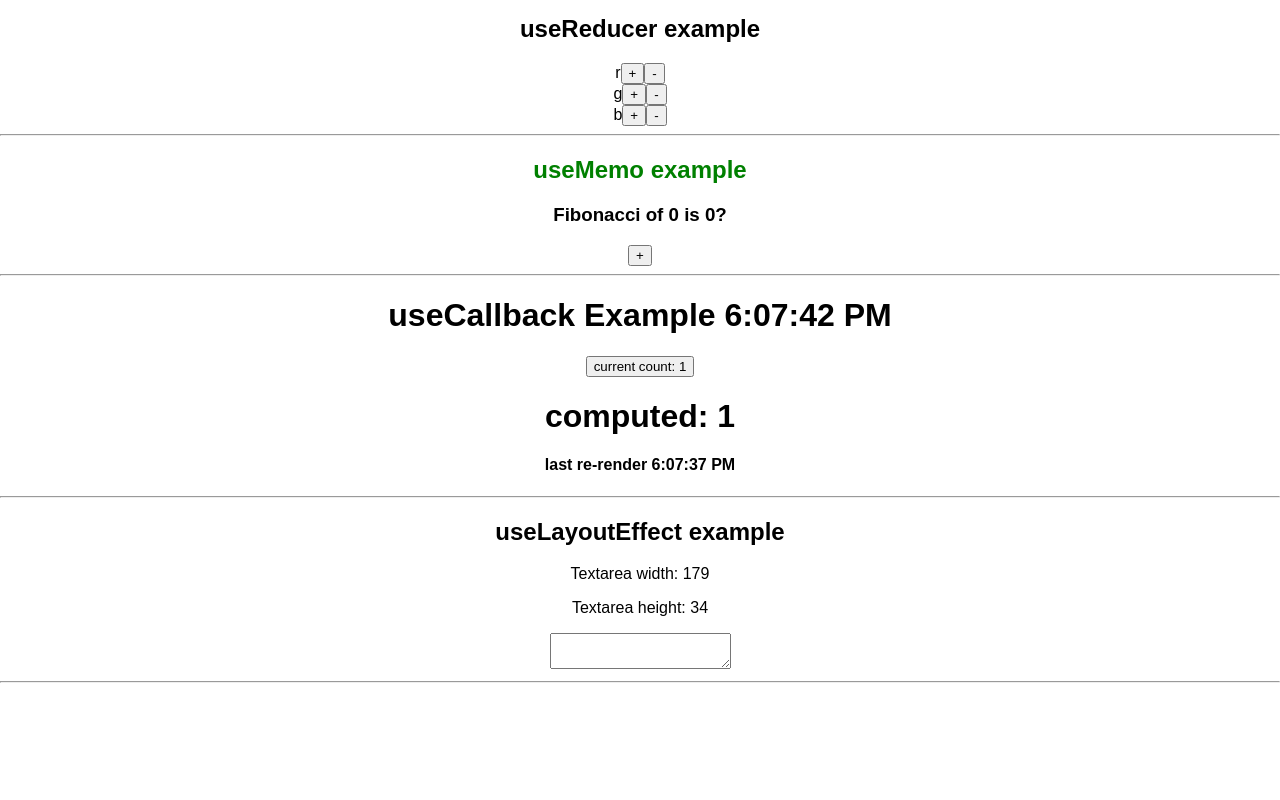
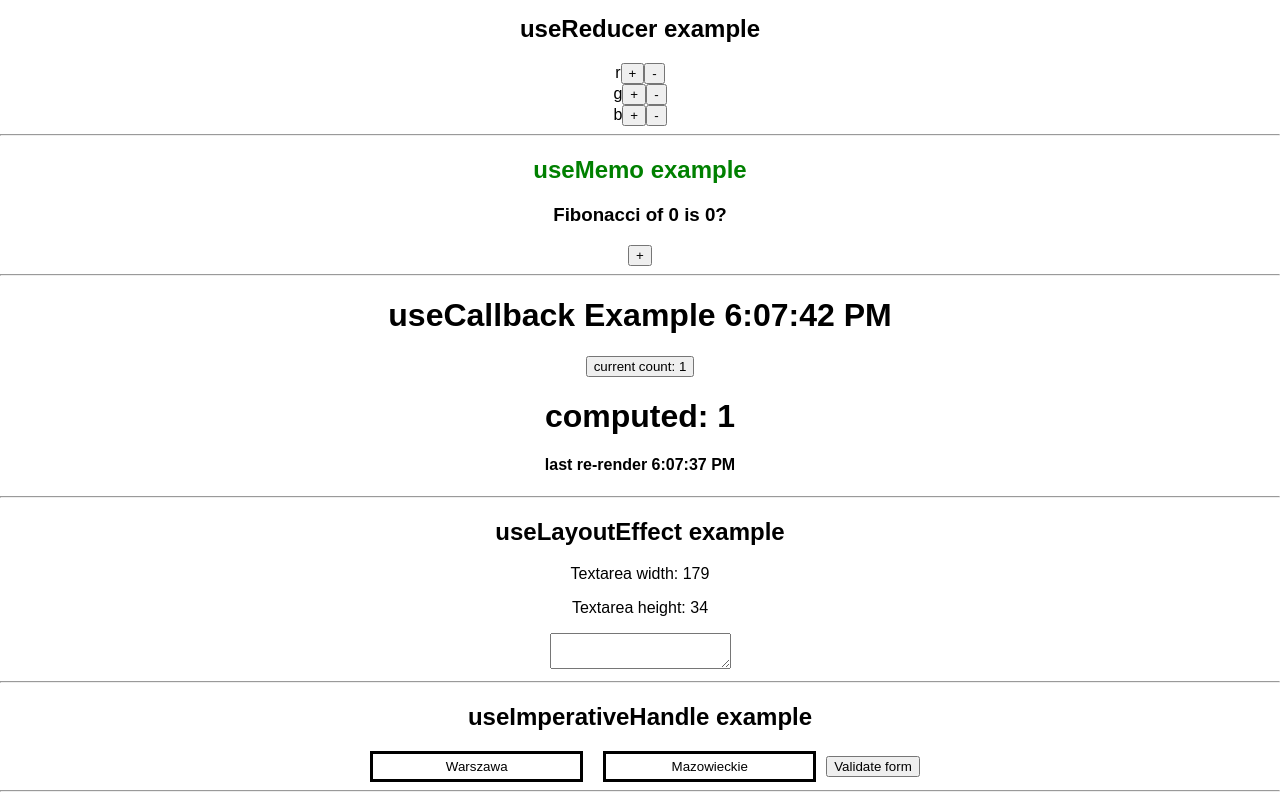
Before and after one commit to mirek-t/useReact, a React (Create React App) app: page / in a window 1280 px wide. Shown: the part 347-1147 px from the top of the page. Before the commit the page ends 1038 px from the top, so only its background shows below. Built offline with nearby package versions, Linux system fonts and the light colour scheme.

Commit message:
useImperativeHandle example

```diff
--- a/src/App.js
+++ b/src/App.js
@@ -6,6 +6,7 @@ import ReducerComponent from "./Reducer";
 import RefComponent from "./Ref";
 import State from "./State";
 import LayoutEffect from "./LayoutEffect";
+import ImperativeHandle from "./ImperativeHandle";
 
 function App() {
   return (
@@ -24,6 +25,8 @@ function App() {
       <hr />
       <LayoutEffect />
       <hr />
+      <ImperativeHandle />
+      <hr />
     </div>
   );
 }
--- /dev/null
+++ b/src/ImperativeHandle.jsx
@@ -0,0 +1,85 @@
+import { useState, useRef, useImperativeHandle, forwardRef } from "react";
+
+const ElaborateInput = forwardRef(
+  ({ hasError, placeholder, value, update }, ref) => {
+    const inputRef = useRef(null);
+    useImperativeHandle(ref, () => ({
+      focus: () => {
+        inputRef.current.focus();
+      },
+      magic() {
+        alert("Magic");
+      },
+    }));
+
+    return (
+      <input
+        ref={inputRef}
+        value={value}
+        onChange={(e) => update(e.target.value)}
+        placeholder={placeholder}
+        type="text"
+        style={{
+          padding: "5px 15px",
+          borderWidth: "3px",
+          border: "solid",
+          borderColor: hasError ? "red" : "black",
+          margin: "0 10px",
+          textAlign: "center",
+        }}
+      />
+    );
+  }
+);
+
+function ImperativeHandle() {
+  const [city, setCity] = useState("Warszawa");
+  const [state, setState] = useState("Mazowieckie");
+  const [error, setError] = useState("");
+  const cityRef = useRef(null);
+  const stateRef = useRef(null);
+
+  function validate() {
+    if (
+      !/^([a-zA-Z\u0080-\u024F]+(?:. |-| |'))*[a-zA-Z\u0080-\u024F]*$/.test(
+        city
+      )
+    ) {
+      setError("city");
+      cityRef.current.magic();
+      return;
+    }
+
+    if (!/^[A-Z]{2}$/.test(state)) {
+      setError("state");
+      stateRef.current.focus();
+      return;
+    }
+
+    setError("");
+    alert("Valid form");
+  }
+
+  return (
+    <div>
+      <h2>useImperativeHandle example</h2>
+      <ElaborateInput
+        ref={cityRef}
+        hasError={error === "city"}
+        placeholder="City"
+        value={city}
+        update={setCity}
+      />
+      <ElaborateInput
+        ref={stateRef}
+        hasError={error === "state"}
+        placeholder="State"
+        value={state}
+        update={setState}
+      />
+      <button onClick={validate}>Validate form</button>
+    </div>
+  );
+}
+
+export default ImperativeHandle;
--- a/src/LayoutEffect.jsx
+++ b/src/LayoutEffect.jsx
@@ -7,7 +7,6 @@ function LayoutEffect() {
   useLayoutEffect(() => {
     setWidth(refTextArea.current.clientWidth);
     setHeight(refTextArea.current.clientHeight);
-    console.dir(refTextArea.current);
   });
 
   return (
```
